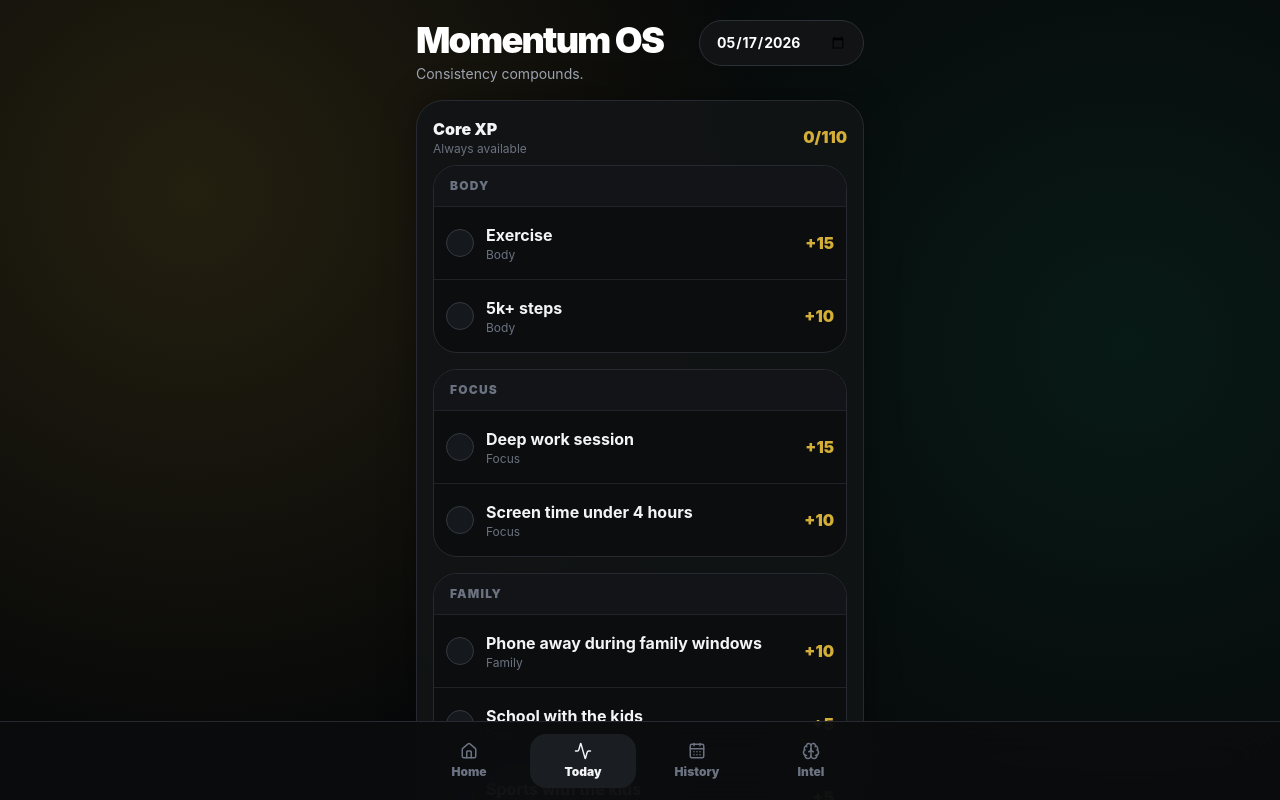
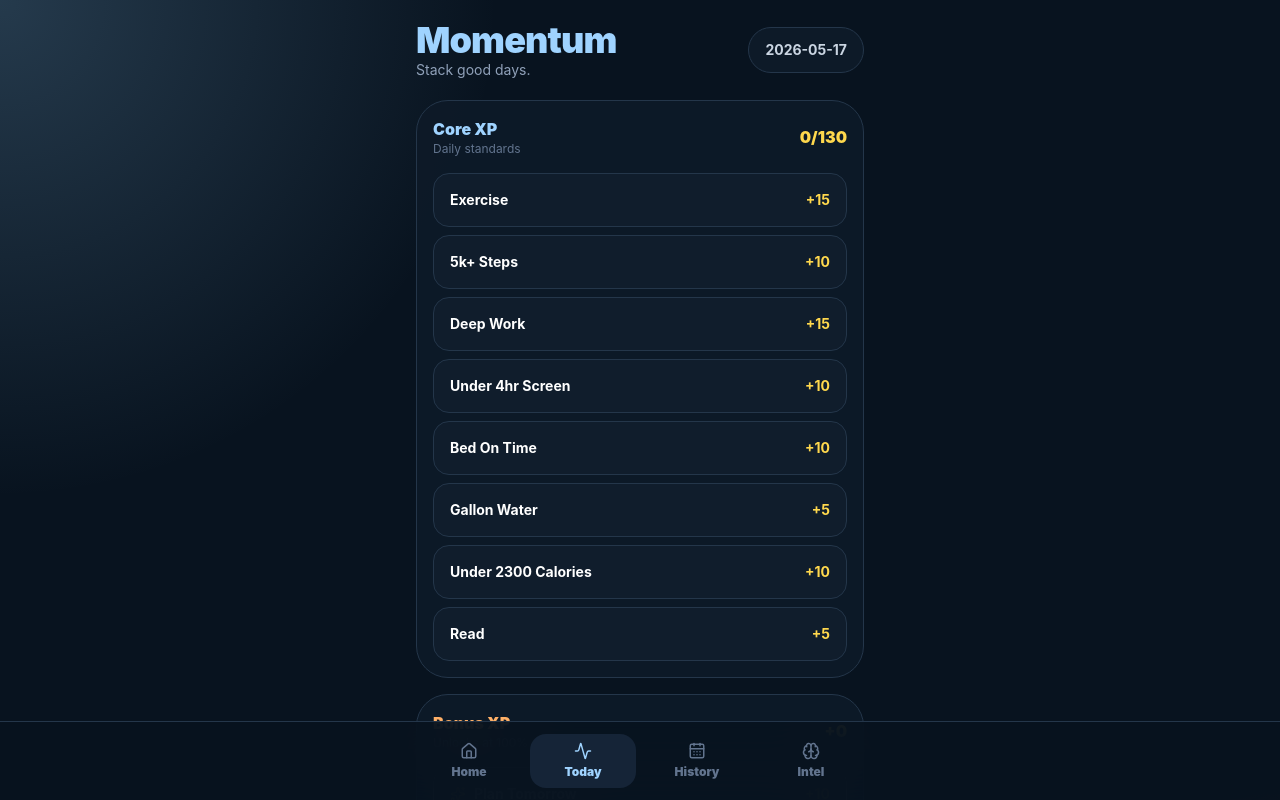
Before and after one commit to codyking0602/Habit-Tracker, a React (Vite) app: page / in a window 1280 px wide. Both pictures are taken after a click on the button "Today". Shown: the top 800 px of the page. Built offline with nearby package versions, Linux system fonts and the light colour scheme.

Commit message:
Update App.jsx

```diff
--- a/src/App.jsx
+++ b/src/App.jsx
@@ -1,83 +1,39 @@
-import React, { useEffect, useMemo, useState } from "react";
+import React, { useEffect, useState } from "react";
 import { motion, AnimatePresence } from "framer-motion";
 import {
+  Home,
   Activity,
+  CalendarDays,
   Brain,
-  CalendarDays,
   Check,
-  Home,
   Sparkles,
 } from "lucide-react";
 
-const CORE_SECTIONS = [
-  "Body",
-  "Focus",
-  "Family",
-  "Recovery",
-  "Nutrition",
-  "Mind",
+const CORE_HABITS = [
+  { id: "exercise", label: "Exercise", points: 15 },
+  { id: "steps", label: "5k+ Steps", points: 10 },
+  { id: "deep", label: "Deep Work", points: 15 },
+  { id: "screen", label: "Under 4hr Screen", points: 10 },
+  { id: "bed", label: "Bed On Time", points: 10 },
+  { id: "water", label: "Gallon Water", points: 5 },
+  { id: "calories", label: "Under 2300 Calories", points: 10 },
+  { id: "read", label: "Read", points: 5 },
 ];
 
-const CORE_HABITS = [
-  { id: "exercise", label: "Exercise", points: 15, group: "Body" },
-  { id: "steps", label: "5k+ steps", points: 10, group: "Body" },
-
-  { id: "deep", label: "Deep work session", points: 15, group: "Focus" },
-  {
-    id: "screen",
-    label: "Screen time under 4 hours",
-    points: 10,
-    group: "Focus",
-  },
-
-  {
-    id: "phoneFamily",
-    label: "Phone away during family windows",
-    points: 10,
-    group: "Family",
-  },
-  {
-    id: "school",
-    label: "School with the kids",
-    points: 5,
-    group: "Family",
-  },
-  {
-    id: "sports",
-    label: "Sports with the kids",
-    points: 5,
-    group: "Family",
-  },
-
-  { id: "bed", label: "Bed on time", points: 10, group: "Recovery" },
-  {
-    id: "yoga",
-    label: "Yoga + meditate",
-    points: 10,
-    group: "Recovery",
-  },
-
-  {
-    id: "calories",
-    label: "Under 2,300 calories",
-    points: 10,
-    group: "Nutrition",
-  },
-  { id: "water", label: "Gallon water", points: 5, group: "Nutrition" },
-
-  { id: "read", label: "Read", points: 5, group: "Mind" },
+const FAMILY_HABITS = [
+  { id: "phoneFamily", label: "Phone Away", points: 10 },
+  { id: "school", label: "School", points: 5 },
+  { id: "sports", label: "Sports", points: 5 },
 ];
 
 const BONUS_HABITS = [
-  { id: "planTomorrow", label: "Plan tomorrow", points: 10 },
-  { id: "fast24", label: "24-hour fast", points: 25 },
+  { id: "plan", label: "Plan Tomorrow", points: 10 },
+  { id: "fast", label: "24hr Fast", points: 25 },
   { id: "sober", label: "Sober", points: 15 },
-  { id: "noSocial", label: "No social media", points: 20 },
-  { id: "completeTask", label: "Complete lingering task", points: 10 },
+  { id: "social", label: "No Social Media", points: 20 },
 ];
 
-const MAX_CORE_POINTS = 110;
-const STORAGE_KEY = "momentum-os-v4";
+const STORAGE_KEY = "momentum-v5";
 
 function todayKey() {
   const d = new Date();
@@ -85,169 +41,16 @@ function todayKey() {
   return d.toISOString().slice(0, 10);
 }
 
-function shiftDate(dateKey, days) {
-  const d = new Date(dateKey + "T00:00:00");
-  d.setDate(d.getDate() + days);
-  d.setMinutes(d.getMinutes() - d.getTimezoneOffset());
-  return d.toISOString().slice(0, 10);
-}
-
 function defaultDay() {
   return {
     core: {},
+    family: {},
     bonus: {},
     closed: false,
   };
 }
 
-function completionFor(day) {
-  const safeDay = day || defaultDay();
-
-  const core = CORE_HABITS.reduce(
-    (sum, h) => sum + (safeDay.core?.[h.id] ? h.points : 0),
-    0
-  );
-
-  const bonus = BONUS_HABITS.reduce(
-    (sum, h) => sum + (safeDay.bonus?.[h.id] ? h.points : 0),
-    0
-  );
-
-  return {
-    core,
-    bonus,
-    total: core + bonus,
-    percent: Math.round((core / MAX_CORE_POINTS) * 100),
-  };
-}
-
-function ProgressRing({ percent, score }) {
-  const clamped = Math.max(0, Math.min(100, percent));
-
-  const color =
-    clamped >= 85
-      ? "#10b981"
-      : clamped >= 55
-      ? "#d4af37"
-      : "#ef4444";
-
-  return (
-    <div
-      className="relative mx-auto grid h-36 w-36 place-items-center rounded-full"
-      style={{
-        background: `conic-gradient(${color} ${
-          clamped * 3.6
-        }deg, rgba(255,255,255,.07) 0deg)`,
-      }}
-    >
-      <div className="absolute inset-3 rounded-full bg-[#0b0d0f]" />
-
-      <div className="relative text-center">
-        <div className="text-5xl font-black tracking-tight">{score}</div>
-
-        <div className="text-xs font-semibold text-[#9ca3af]">
-          {percent}% core
-        </div>
-      </div>
-    </div>
-  );
-}
-
-function XpBurst({ burst }) {
-  return (
-    <AnimatePresence>
-      {burst && (
-        <motion.div
-          key={burst.id}
-          initial={{ opacity: 0, y: 10, scale: 0.85 }}
-          animate={{ opacity: 1, y: -44, scale: 1 }}
-          exit={{ opacity: 0, y: -74, scale: 0.95 }}
-          transition={{ duration: 0.75 }}
-          className="pointer-events-none fixed left-1/2 top-1/2 z-50 -translate-x-1/2 rounded-2xl border border-emerald-400/30 bg-emerald-500/20 px-5 py-3 text-2xl font-black text-emerald-100 shadow-[0_0_40px_rgba(16,185,129,.35)] backdrop-blur"
-        >
-          +{burst.points} XP
-        </motion.div>
-      )}
-    </AnimatePresence>
-  );
-}
-
-function HabitRow({
-  habit,
-  checked,
-  locked = false,
-  onToggle,
-  bonus = false,
-}) {
-  return (
-    <motion.button
-      type="button"
-      whileTap={{ scale: locked ? 1 : 0.98 }}
-      onClick={() => !locked && onToggle(habit)}
-      className={`flex w-full items-center gap-3 border-b border-[#1f2328] px-3 py-4 text-left last:border-b-0 ${
-        locked ? "opacity-30" : ""
-      }`}
-    >
-      <div
-        className={`grid h-7 w-7 place-items-center rounded-full border ${
-          checked
-            ? "border-emerald-400 bg-emerald-500 text-black"
-            : "border-[#343941] bg-[#15181c]"
-        }`}
-      >
-        {checked && <Check size={17} strokeWidth={4} />}
-      </div>
-
-      <div className="min-w-0 flex-1">
-        <div className="flex items-center gap-2">
-          <div className="truncate font-bold text-[#f3f4f6]">
-            {habit.label}
-          </div>
-
-          {bonus && <Sparkles size={14} className="text-[#d4af37]" />}
-        </div>
-
-        {!bonus && (
-          <div className="text-xs text-[#6b7280]">{habit.group}</div>
-        )}
-      </div>
-
-      <div className="font-black text-[#d4af37]">+{habit.points}</div>
-    </motion.button>
-  );
-}
-
-function Stat({ label, value }) {
-  return (
-    <div className="rounded-3xl border border-[#262a30] bg-[#121417] p-3 text-center shadow-[0_0_25px_rgba(0,0,0,.35)]">
-      <div className="text-2xl font-black">{value}</div>
-
-      <div className="mt-1 text-[10px] font-black uppercase tracking-wider text-[#6b7280]">
-        {label}
-      </div>
-    </div>
-  );
-}
-
-function NavButton({ active, onClick, icon, label }) {
-  return (
-    <button
-      type="button"
-      onClick={onClick}
-      className={`flex flex-col items-center gap-1 rounded-2xl py-2 text-xs font-black transition ${
-        active
-          ? "bg-[#1a1d21] text-[#f3f4f6]"
-          : "text-[#6b7280]"
-      }`}
-    >
-      {icon}
-      {label}
-    </button>
-  );
-}
-
-export default function MomentumOS() {
-  const [date, setDate] = useState(todayKey());
+export default function App() {
   const [tab, setTab] = useState("home");
   const [data, setData] = useState({});
   const [burst, setBurst] = useState(null);
@@ -257,7 +60,6 @@ export default function MomentumOS() {
       const loaded = JSON.parse(
         localStorage.getItem(STORAGE_KEY) || "{}"
       );
-
       setData(loaded);
     } catch {
       setData({});
@@ -268,276 +70,341 @@ export default function MomentumOS() {
     localStorage.setItem(STORAGE_KEY, JSON.stringify(data));
   }, [data]);
 
-  const day = data[date] || defaultDay();
+  const today = todayKey();
 
-  const score = completionFor(day);
+  const day = data[today] || defaultDay();
 
-  const familyScore = ["phoneFamily", "school", "sports"].reduce(
-    (sum, id) =>
-      sum +
-      (day.core?.[id]
-        ? CORE_HABITS.find((h) => h.id === id)?.points || 0
-        : 0),
+  const corePoints = CORE_HABITS.reduce(
+    (sum, h) => sum + (day.core[h.id] ? h.points : 0),
     0
   );
 
-  function updateDay(updater) {
-    setData((prev) => {
-      const current = prev[date] || defaultDay();
+  const familyPoints = FAMILY_HABITS.reduce(
+    (sum, h) => sum + (day.family[h.id] ? h.points : 0),
+    0
+  );
 
-      return {
-        ...prev,
-        [date]: updater(current),
-      };
-    });
+  const bonusPoints = BONUS_HABITS.reduce(
+    (sum, h) => sum + (day.bonus[h.id] ? h.points : 0),
+    0
+  );
+
+  const totalCore = corePoints + familyPoints;
+
+  const percent = Math.min(
+    100,
+    Math.round((totalCore / 130) * 100)
+  );
+
+  const bonusUnlocked = percent >= 100;
+
+  function update(updater) {
+    setData((prev) => ({
+      ...prev,
+      [today]: updater(prev[today] || defaultDay()),
+    }));
   }
 
-  function triggerBurst(points) {
+  function trigger(points) {
     const id = Date.now();
 
     setBurst({ id, points });
 
     setTimeout(() => {
-      setBurst((b) => (b?.id === id ? null : b));
+      setBurst(null);
     }, 700);
   }
 
-  function toggleCore(habit) {
-    const currently = Boolean(day.core?.[habit.id]);
+  function toggle(section, habit) {
+    const checked = day[section][habit.id];
 
-    updateDay((d) => ({
+    update((d) => ({
       ...d,
-      core: {
-        ...d.core,
-        [habit.id]: !currently,
+      [section]: {
+        ...d[section],
+        [habit.id]: !checked,
       },
     }));
 
-    if (!currently) triggerBurst(habit.points);
+    if (!checked) trigger(habit.points);
   }
 
-  function toggleBonus(habit) {
-    const currently = Boolean(day.bonus?.[habit.id]);
-
-    updateDay((d) => ({
-      ...d,
-      bonus: {
-        ...d.bonus,
-        [habit.id]: !currently,
-      },
-    }));
-
-    if (!currently) triggerBurst(habit.points);
-  }
-
-  const bonusUnlocked = score.percent >= 100;
-
   return (
-    <div className="min-h-screen bg-[#070809] bg-[radial-gradient(circle_at_15%_10%,rgba(212,175,55,.14),transparent_28%),radial-gradient(circle_at_88%_18%,rgba(16,185,129,.10),transparent_30%)] px-4 pb-28 pt-5 text-[#f3f4f6]">
-      <XpBurst burst={burst} />
+    <div className="min-h-screen bg-[#08131f] text-white px-4 pb-28 pt-5 bg-[radial-gradient(circle_at_top_left,rgba(123,175,212,.25),transparent_28%),radial-gradient(circle_at_bottom_right,rgba(255,145,77,.18),transparent_28%)]">
+      <AnimatePresence>
+        {burst && (
+          <motion.div
+            initial={{ opacity: 0, y: 20, scale: 0.8 }}
+            animate={{ opacity: 1, y: -30, scale: 1 }}
+            exit={{ opacity: 0 }}
+            className="fixed left-1/2 top-1/2 z-50 -translate-x-1/2 rounded-3xl border border-yellow-300/30 bg-yellow-300/15 px-6 py-4 text-2xl font-black text-yellow-200 shadow-[0_0_40px_rgba(255,200,0,.25)]"
+          >
+            +{burst.points} XP
+          </motion.div>
+        )}
+      </AnimatePresence>
 
       <div className="mx-auto max-w-md">
-        <header className="mb-4 flex items-start justify-between gap-3">
+        <header className="mb-5 flex items-center justify-between">
           <div>
-            <h1 className="text-4xl font-black tracking-tighter text-white">
-              Momentum OS
+            <h1 className="text-4xl font-black tracking-tight text-[#9fd3ff]">
+              Momentum
             </h1>
 
-            <p className="mt-1 text-sm text-[#9ca3af]">
-              Consistency compounds.
+            <p className="text-sm text-slate-400">
+              Stack good days.
             </p>
           </div>
 
-          <input
-            value={date}
-            onChange={(e) => setDate(e.target.value)}
-            type="date"
-            className="rounded-3xl border border-[#2b3036] bg-[#111315] px-4 py-3 text-sm font-bold text-white outline-none"
-          />
+          <div className="rounded-3xl border border-[#24364a] bg-[#0d1a28] px-4 py-3 text-sm font-bold text-slate-300">
+            {today}
+          </div>
         </header>
 
         {tab === "home" && (
-          <motion.main
-            initial={{ opacity: 0, y: 8 }}
-            animate={{ opacity: 1, y: 0 }}
+          <motion.div
+            initial={{ opacity: 0 }}
+            animate={{ opacity: 1 }}
           >
-            <section className="rounded-[2rem] border border-[#262a30] bg-[#121417]/95 p-5 shadow-[0_0_40px_rgba(0,0,0,.45)]">
-              <ProgressRing
-                percent={score.percent}
-                score={score.core}
-              />
+            <section className="rounded-[2rem] border border-[#24364a] bg-[#0d1a28]/95 p-5 shadow-[0_0_50px_rgba(0,0,0,.45)]">
+              <div
+                className="relative mx-auto grid h-40 w-40 place-items-center rounded-full"
+                style={{
+                  background: `conic-gradient(${
+                    percent >= 85
+                      ? "#10b981"
+                      : percent >= 55
+                      ? "#facc15"
+                      : "#fb923c"
+                  } ${percent * 3.6}deg, rgba(255,255,255,.08) 0deg)`,
+                }}
+              >
+                <div className="absolute inset-3 rounded-full bg-[#08131f]" />
 
-              <div className="mt-4 text-center">
-                <div className="text-6xl font-black tracking-tighter">
-                  {score.percent}%
-                </div>
+                <div className="relative text-center">
+                  <div className="text-5xl font-black">
+                    {percent}%
+                  </div>
 
-                <div className="mt-1 text-sm text-[#9ca3af]">
-                  daily core momentum
+                  <div className="text-xs font-bold text-slate-400">
+                    Daily Momentum
+                  </div>
                 </div>
               </div>
 
               <div className="mt-5 grid grid-cols-3 gap-2">
-                <Stat label="Streak" value={0} />
-                <Stat label="7-Day" value="0%" />
-                <Stat label="Stable Days" value={0} />
+                <div className="rounded-3xl bg-[#111f30] p-3 text-center">
+                  <div className="text-2xl font-black text-[#9fd3ff]">
+                    {totalCore}
+                  </div>
+
+                  <div className="text-[10px] uppercase tracking-widest text-slate-500">
+                    Core XP
+                  </div>
+                </div>
+
+                <div className="rounded-3xl bg-[#111f30] p-3 text-center">
+                  <div className="text-2xl font-black text-[#ffd84d]">
+                    {bonusPoints}
+                  </div>
+
+                  <div className="text-[10px] uppercase tracking-widest text-slate-500">
+                    Bonus XP
+                  </div>
+                </div>
+
+                <div className="rounded-3xl bg-[#111f30] p-3 text-center">
+                  <div className="text-2xl font-black text-[#ff9b57]">
+                    0
+                  </div>
+
+                  <div className="text-[10px] uppercase tracking-widest text-slate-500">
+                    Streak
+                  </div>
+                </div>
               </div>
 
-              <div className="mt-4 rounded-3xl border border-[#d4af37]/20 bg-[#d4af37]/10 p-4 text-sm font-bold text-[#f6deb0] shadow-[0_0_25px_rgba(212,175,55,.08)]">
-                Today’s Next Move: Exercise + Phone away during
-                family windows
+              <div className="mt-4 rounded-3xl border border-[#ffd84d]/20 bg-[#ffd84d]/10 p-4 text-sm font-bold text-[#ffeaa0]">
+                Today’s Next Move: Exercise + Phone Away
               </div>
             </section>
 
-            <section className="mt-4 rounded-[1.7rem] border border-[#262a30] bg-[#111315]/95 p-4 shadow-[0_0_35px_rgba(0,0,0,.35)]">
+            <section className="mt-4 rounded-[2rem] border border-[#24364a] bg-[#0d1a28]/95 p-4">
               <div className="mb-3 flex items-center justify-between">
                 <div>
-                  <div className="font-black text-white">Family</div>
+                  <div className="font-black text-[#9fd3ff]">
+                    Family
+                  </div>
 
-                  <div className="text-xs text-[#6b7280]">
+                  <div className="text-xs text-slate-500">
                     Priority #1
                   </div>
                 </div>
 
-                <div className="font-black text-[#d4af37]">
-                  {familyScore}/20
+                <div className="font-black text-[#ffd84d]">
+                  {familyPoints}/20
                 </div>
               </div>
 
               <div className="grid gap-2">
-                {CORE_HABITS.filter(
-                  (h) => h.group === "Family"
-                ).map((h) => (
+                {FAMILY_HABITS.map((h) => (
                   <button
                     key={h.id}
-                    type="button"
-                    onClick={() => toggleCore(h)}
-                    className={`flex items-center justify-between rounded-2xl border px-3 py-3 text-left text-sm font-bold transition ${
-                      day.core?.[h.id]
+                    onClick={() => toggle("family", h)}
+                    className={`flex items-center justify-between rounded-2xl border px-4 py-4 text-left text-sm font-bold transition ${
+                      day.family[h.id]
                         ? "border-emerald-400/30 bg-emerald-500/20 text-emerald-100"
-                        : "border-[#262a30] bg-[#0e1012] text-[#d1d5db]"
+                        : "border-[#24364a] bg-[#101d2c]"
                     }`}
                   >
                     <span>{h.label}</span>
 
-                    <span className="text-[#d4af37]">
+                    <span className="text-[#ffd84d]">
                       +{h.points}
                     </span>
                   </button>
                 ))}
               </div>
             </section>
-          </motion.main>
+          </motion.div>
         )}
 
         {tab === "today" && (
-          <motion.main
-            initial={{ opacity: 0, y: 8 }}
-            animate={{ opacity: 1, y: 0 }}
+          <motion.div
+            initial={{ opacity: 0 }}
+            animate={{ opacity: 1 }}
           >
-            <section className="rounded-[1.7rem] border border-[#262a30] bg-[#111315]/95 p-4 shadow-[0_0_35px_rgba(0,0,0,.35)]">
-              <div className="mb-2 flex items-center justify-between">
+            <section className="rounded-[2rem] border border-[#24364a] bg-[#0d1a28]/95 p-4">
+              <div className="mb-4 flex items-center justify-between">
                 <div>
-                  <div className="font-black">Core XP</div>
+                  <div className="font-black text-[#9fd3ff]">
+                    Core XP
+                  </div>
 
-                  <div className="text-xs text-[#6b7280]">
-                    Always available
+                  <div className="text-xs text-slate-500">
+                    Daily standards
                   </div>
                 </div>
 
-                <div className="font-black text-[#d4af37]">
-                  {score.core}/{MAX_CORE_POINTS}
+                <div className="font-black text-[#ffd84d]">
+                  {totalCore}/130
                 </div>
               </div>
 
-              {CORE_SECTIONS.map((section) => {
-                const habits = CORE_HABITS.filter(
-                  (h) => h.group === section
-                );
+              <div className="grid gap-2">
+                {CORE_HABITS.map((h) => (
+                  <button
+                    key={h.id}
+                    onClick={() => toggle("core", h)}
+                    className={`flex items-center justify-between rounded-2xl border px-4 py-4 text-left text-sm font-bold transition ${
+                      day.core[h.id]
+                        ? "border-emerald-400/30 bg-emerald-500/20 text-emerald-100"
+                        : "border-[#24364a] bg-[#101d2c]"
+                    }`}
+                  >
+                    <span>{h.label}</span>
 
-                return (
-                  <div
-                    key={section}
-                    className="mb-4 overflow-hidden rounded-3xl border border-[#262a30] bg-[#0b0d0f]"
-                  >
-                    <div className="border-b border-[#1f2328] bg-[#121417] px-4 py-3 text-xs font-black uppercase tracking-widest text-[#6b7280]">
-                      {section}
-                    </div>
-
-                    {habits.map((h) => (
-                      <HabitRow
-                        key={h.id}
-                        habit={h}
-                        checked={Boolean(day.core?.[h.id])}
-                        onToggle={toggleCore}
-                      />
-                    ))}
-                  </div>
-                );
-              })}
+                    <span className="text-[#ffd84d]">
+                      +{h.points}
+                    </span>
+                  </button>
+                ))}
+              </div>
             </section>
 
-            <section className="mt-4 rounded-[1.7rem] border border-[#262a30] bg-[#111315]/95 p-4 shadow-[0_0_35px_rgba(0,0,0,.35)]">
-              <div className="mb-2 flex items-center justify-between">
+            <section className="mt-4 rounded-[2rem] border border-[#24364a] bg-[#0d1a28]/95 p-4">
+              <div className="mb-4 flex items-center justify-between">
                 <div>
-                  <div className="font-black">Bonus XP</div>
+                  <div className="font-black text-[#ffb067]">
+                    Bonus XP
+                  </div>
 
-                  <div className="text-xs text-[#6b7280]">
-                    Unlocks after 100% core momentum
+                  <div className="text-xs text-slate-500">
+                    Unlocks at 100%
                   </div>
                 </div>
 
-                <div className="font-black text-emerald-400">
-                  +{score.bonus}
+                <div className="font-black text-[#ffd84d]">
+                  +{bonusPoints}
                 </div>
               </div>
 
-              <div className="overflow-hidden rounded-3xl border border-[#262a30] bg-[#0b0d0f]">
+              <div className="grid gap-2">
                 {BONUS_HABITS.map((h) => (
-                  <HabitRow
+                  <button
                     key={h.id}
-                    habit={h}
-                    checked={Boolean(day.bonus?.[h.id])}
-                    locked={!bonusUnlocked}
-                    onToggle={toggleBonus}
-                    bonus
-                  />
+                    disabled={!bonusUnlocked}
+                    onClick={() => toggle("bonus", h)}
+                    className={`flex items-center justify-between rounded-2xl border px-4 py-4 text-left text-sm font-bold transition ${
+                      !bonusUnlocked
+                        ? "opacity-30"
+                        : day.bonus[h.id]
+                        ? "border-emerald-400/30 bg-emerald-500/20 text-emerald-100"
+                        : "border-[#24364a] bg-[#101d2c]"
+                    }`}
+                  >
+                    <div className="flex items-center gap-2">
+                      <Sparkles
+                        size={16}
+                        className="text-[#ffd84d]"
+                      />
+
+                      <span>{h.label}</span>
+                    </div>
+
+                    <span className="text-[#ffd84d]">
+                      +{h.points}
+                    </span>
+                  </button>
                 ))}
               </div>
             </section>
-          </motion.main>
+
+            <motion.button
+              whileTap={{ scale: 0.98 }}
+              className="mt-4 w-full rounded-[2rem] border border-[#ffb067]/20 bg-gradient-to-br from-[#ffb067]/30 to-[#ffd84d]/20 px-6 py-6 text-lg font-black text-[#fff2bf] shadow-[0_0_45px_rgba(255,175,90,.18)]"
+            >
+              Daily Closeout
+            </motion.button>
+          </motion.div>
         )}
       </div>
 
-      <nav className="fixed bottom-0 left-0 right-0 border-t border-[#262a30] bg-[#0b0d0f]/92 px-3 py-3 backdrop-blur-xl">
+      <nav className="fixed bottom-0 left-0 right-0 border-t border-[#24364a] bg-[#08131f]/92 px-3 py-3 backdrop-blur-xl">
         <div className="mx-auto grid max-w-md grid-cols-4 gap-2">
-          <NavButton
-            active={tab === "home"}
+          <button
             onClick={() => setTab("home")}
-            icon={<Home size={18} />}
-            label="Home"
-          />
+            className={`flex flex-col items-center gap-1 rounded-2xl py-2 text-xs font-black ${
+              tab === "home"
+                ? "bg-[#152437] text-[#9fd3ff]"
+                : "text-slate-500"
+            }`}
+          >
+            <Home size={18} />
+            Home
+          </button>
 
-          <NavButton
-            active={tab === "today"}
+          <button
             onClick={() => setTab("today")}
-            icon={<Activity size={18} />}
-            label="Today"
-          />
+            className={`flex flex-col items-center gap-1 rounded-2xl py-2 text-xs font-black ${
+              tab === "today"
+                ? "bg-[#152437] text-[#9fd3ff]"
+                : "text-slate-500"
+            }`}
+          >
+            <Activity size={18} />
+            Today
+          </button>
 
-          <NavButton
-            active={tab === "history"}
-            onClick={() => setTab("history")}
-            icon={<CalendarDays size={18} />}
-            label="History"
-          />
+          <button className="flex flex-col items-center gap-1 rounded-2xl py-2 text-xs font-black text-slate-500">
+            <CalendarDays size={18} />
+            History
+          </button>
 
-          <NavButton
-            active={tab === "intel"}
-            onClick={() => setTab("intel")}
-            icon={<Brain size={18} />}
-            label="Intel"
-          />
+          <button className="flex flex-col items-center gap-1 rounded-2xl py-2 text-xs font-black text-slate-500">
+            <Brain size={18} />
+            Intel
+          </button>
         </div>
       </nav>
     </div>
```
